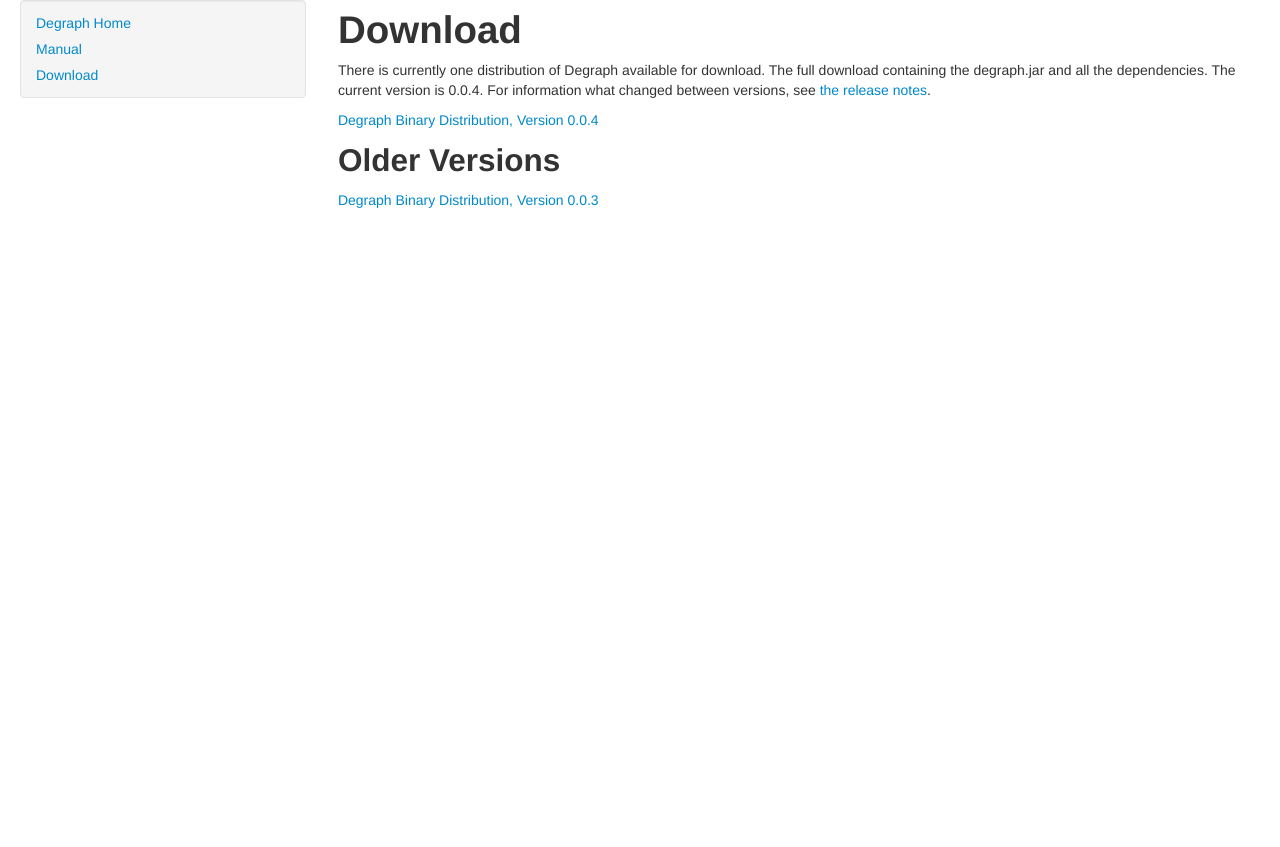
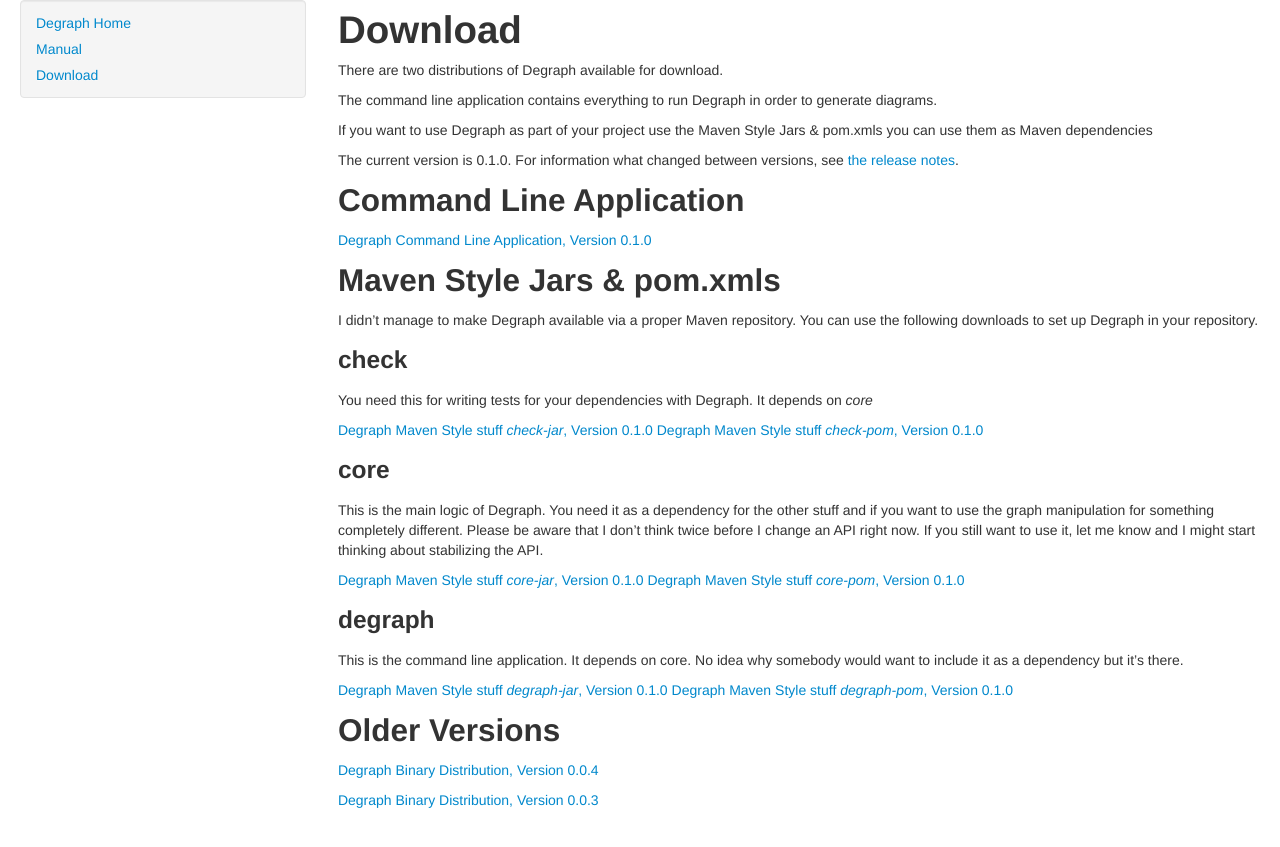
Before and after one commit to riy/degraph, a Jekyll site: the page built from download.md, in a window 1280 px wide. Shown: the top 847 px of the page. Built offline with Jekyll 4.4.1, drawn with Linux system fonts in a browser that asks for light colours; nearby versions of some CDN libraries.

Commit message:
updated download page

```diff
--- a/download.md
+++ b/download.md
@@ -6,10 +6,45 @@
 
 # Download #
 
-There is currently one distribution of Degraph available for download. The full download containing the degraph.jar and all the dependencies. The current version is 0.0.4. For information what changed between versions, see [the release notes](https://github.com/schauder/degraph/blob/master/releaseNotes.md).
+There are two distributions of Degraph available for download.
+
+The command line application contains everything to run Degraph in order to generate diagrams.
+
+If you want to use Degraph as part of your project use the Maven Style Jars & pom.xmls you can use them as Maven dependencies
+
+The current version is 0.1.0. For information what changed between versions, see [the release notes](https://github.com/schauder/degraph/blob/master/releaseNotes.md).
+
+## Command Line Application ##
+
+[Degraph Command Line Application, Version 0.1.0](http://dl.bintray.com/schauder/schauderhaft-de/degraph-0.1.0.zip)
+
+## Maven Style Jars & pom.xmls ##
+
+I didn't manage to make Degraph available via a proper Maven repository. You can use the following downloads to set up Degraph in your repository.
+
+### check ###
+
+You need this for writing tests for your dependencies with Degraph. It depends on *core*
+
+[Degraph Maven Style stuff *check-jar*, Version 0.1.0](http://dl.bintray.com/schauder/schauderhaft-de/check-0.1.0.jar)
+[Degraph Maven Style stuff *check-pom*, Version 0.1.0](http://dl.bintray.com/schauder/schauderhaft-de/check-0.1.0.pom)
+
+### core ###
+
+This is the main logic of Degraph. You need it as a dependency for the other stuff and if you want to use the graph manipulation for something completely different. Please be aware that I don't think twice before I change an API right now. If you still want to use it, let me know and I might start thinking about stabilizing the API.
+
+[Degraph Maven Style stuff *core-jar*, Version 0.1.0](http://dl.bintray.com/schauder/schauderhaft-de/core-0.1.0.jar)
+[Degraph Maven Style stuff *core-pom*, Version 0.1.0](http://dl.bintray.com/schauder/schauderhaft-de/core-0.1.0.pom)
+
+### degraph ###
+
+This is the command line application. It depends on core. No idea why somebody would want to include it as a dependency but it's there.
+
+[Degraph Maven Style stuff *degraph-jar*, Version 0.1.0](http://dl.bintray.com/schauder/schauderhaft-de/degraph-0.1.0.jar)
+[Degraph Maven Style stuff *degraph-pom*, Version 0.1.0](http://dl.bintray.com/schauder/schauderhaft-de/degraph-0.1.0.pom)
+
+## Older Versions ##
 
 [Degraph Binary Distribution, Version 0.0.4](http://dl.bintray.com/schauder/schauderhaft-de/degraph-0.0.4.zip)
 
-## Older Versions ##
-
 [Degraph Binary Distribution, Version 0.0.3](http://dl.bintray.com/schauder/schauderhaft-de/degraph-0.0.3.zip)
```
Also changed, not shown: 1 other file.
